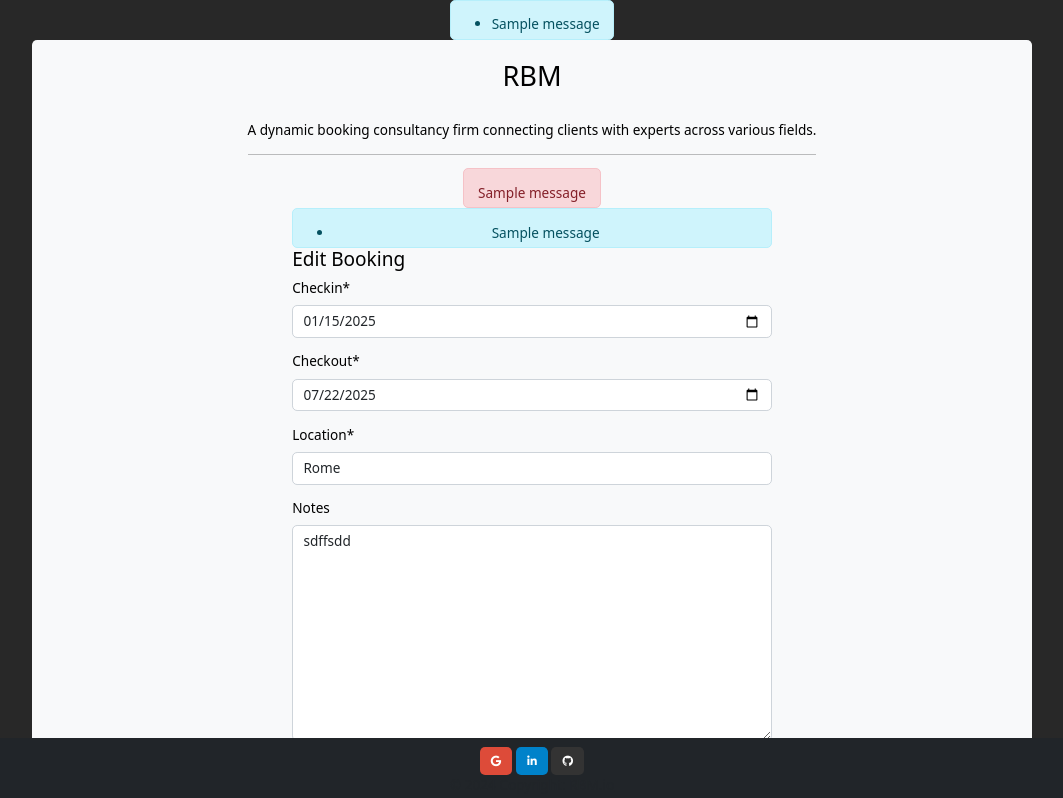
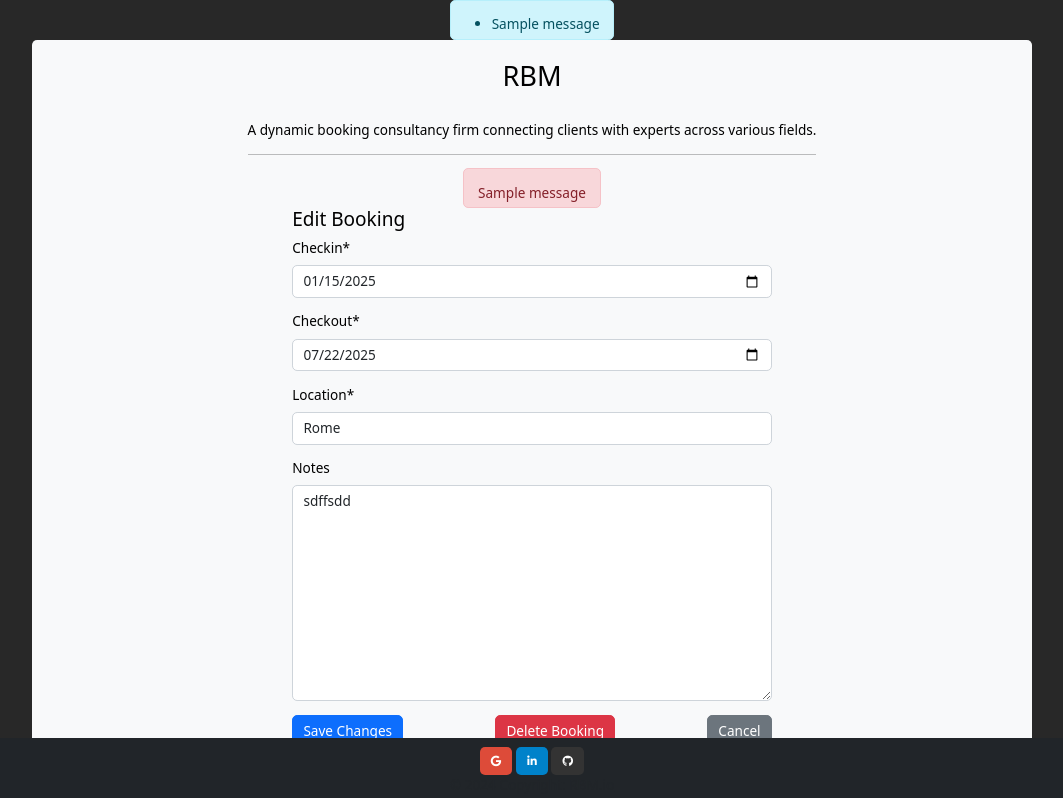
Before and after one commit to Jean7667/RBM_APP, a Django app: page /user_app/edit/4/ in a window 1280 px wide. Shown: the part 46-844 px from the top of the page, without its empty margins (108-1171 px from the left). Run offline with Django 5.2, Linux system fonts and the light colour scheme; a user stored in the database is signed in; data comes from the database, SQL or seed files in the repository; tables that the repository leaves empty hold one stand-in row (values such as "Sample post"); one stand-in notice (Sample message) is shown; some libraries are stand-ins or nearby versions.

Commit message:
removed messages in the template

```diff
--- a/user_app/templates/booking/editbooking.html
+++ b/user_app/templates/booking/editbooking.html
@@ -32,15 +32,6 @@
             <div class="container">
                 <div class="row">
                     <div class="col-md-6 offset-md-3">
-                        <div class="alert alert-info" role="alert">
-                            {% if messages %}
-                               <ul class="messages">
-                                   {% for message in messages %}
-                                       <li {% if message.tags %} class="{{ message.tags }}"{% endif %}>{{ message }}</li>
-                                   {% endfor %}
-                               </ul>
-                           {% endif %}
-                           </div>
                         <h3>Edit Booking</h3>
                         <form method="post">
                             {% csrf_token %}
```
